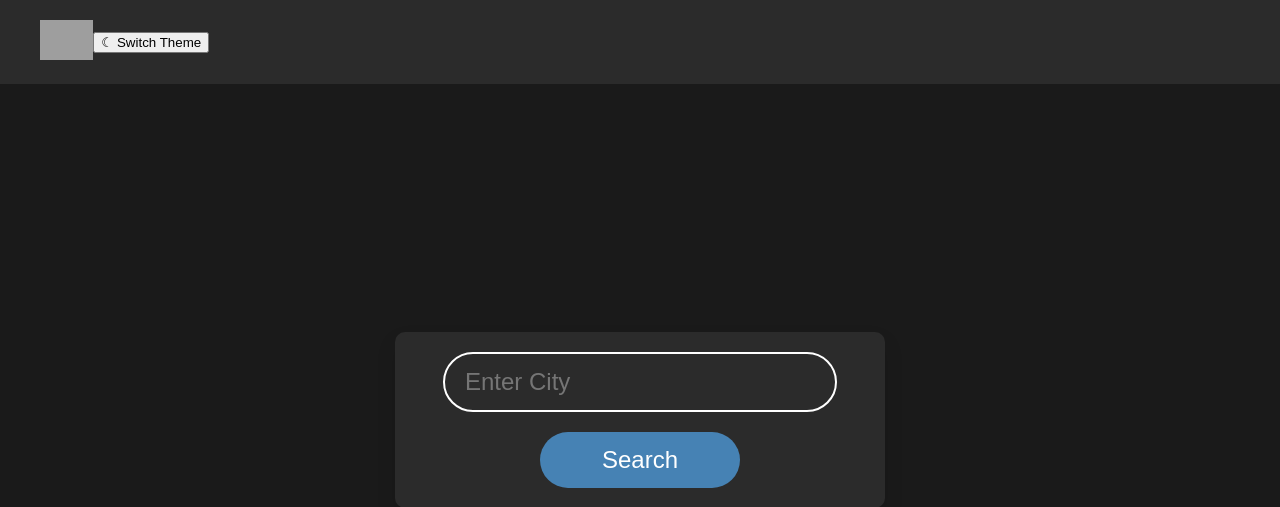
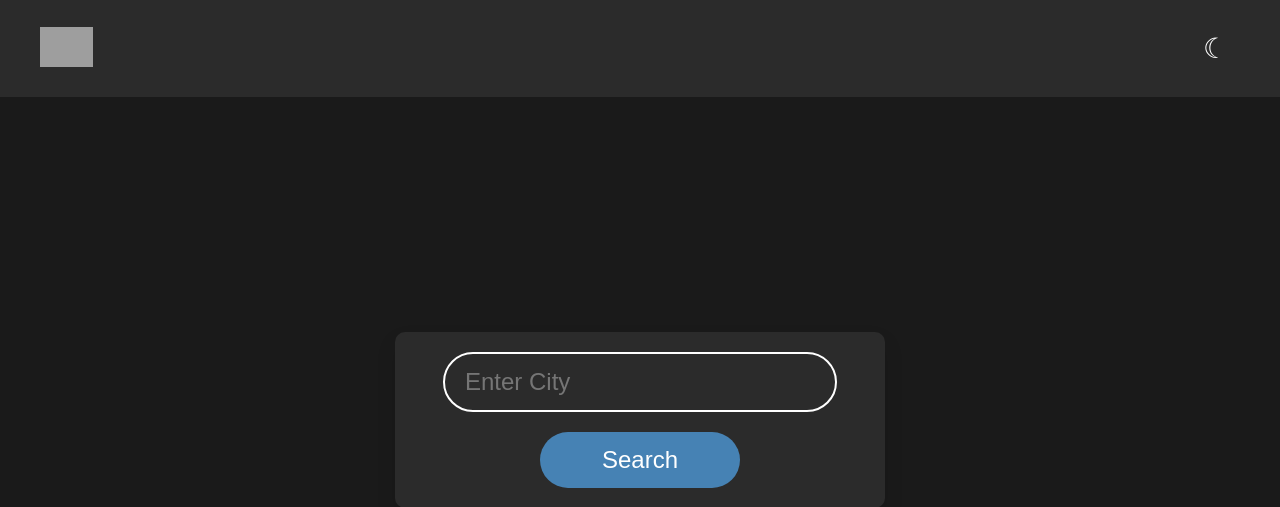
Before and after one commit to Lalith2907/Weatherify, a Flask app: page / in a window 1280 px wide. Shown: the top 507 px of the page. Run offline with Flask 3, Linux system fonts and the light colour scheme; grey boxes are pictures that could not be loaded.

Commit message:
added 'Switch Theme' feature

```diff
--- a/static/styles.css
+++ b/static/styles.css
@@ -21,7 +26,7 @@
     background-color: #2b2b2b;
     z-index: 1000;
     display: flex;
-    justify-content: flex-start;
+    justify-content: space-between;
     align-items: center;
 }
 
@@ -36,9 +41,52 @@
     color: inherit;
 }
 
+.theme-switch-container {
+    margin-right: 20px;
+}
+
+.theme-switch-button {
+    position: relative;
+    padding: 12px;
+    border: none;
+    border-radius: 50%;
+    background-color: transparent;
+    font-size: 28px;
+    cursor: pointer;
+    transition: color 0.3s ease;
+    color: inherit;
+}
+
+.tooltip {
+    visibility: hidden;
+    width: auto;
+    background-color: #333;
+    color: #fff;
+    text-align: center;
+    border-radius: 5px;
+    padding: 5px 10px;
+    position: absolute;
+    z-index: 1;
+    top: 100%;
+    left: 50%;
+    transform: translateX(-50%);
+    font-size: 12px;
+    opacity: 0;
+    transition: opacity 0.3s;
+}
+
+.theme-switch-button:hover .tooltip {
+    visibility: visible;
+    opacity: 1;
+}
+
+body.light-mode .theme-switch-button {
+    color: #333333;
+}
+
 .container {
     width: 90%;
-    width: 450px;
+    max-width: 450px;
     background-color: #2b2b2b;
     padding: 20px;
     border-radius: 10px;
```
Also changed, not shown: other parts of static/styles.css (+47 -0 lines).
